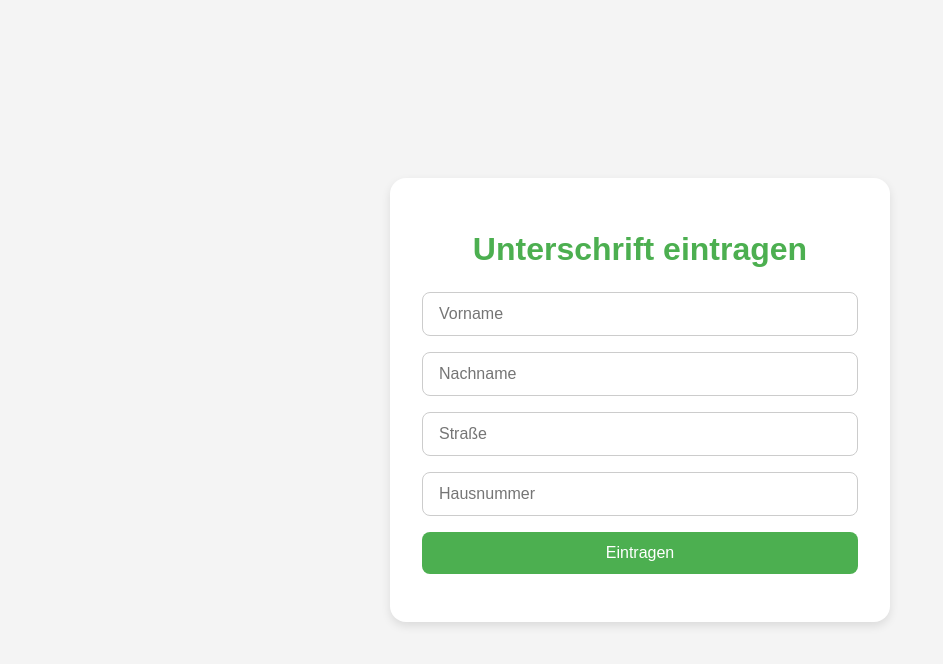
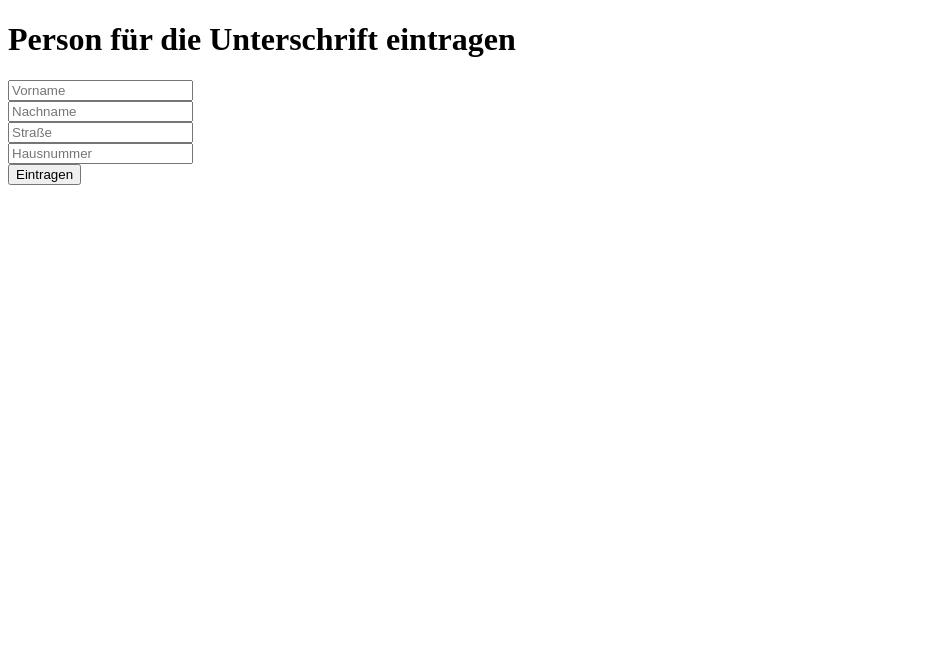
Before and after one commit to erfolgshaus/tierschutz-oberhausen, a website: page public/formular.html in a window 1280 px wide. Shown: the whole page, without its empty margins (0-943 px from the left). Drawn offline with Linux system fonts and the light colour scheme.

Commit message:
Add files via upload

```diff
--- a/public/formular.html
+++ b/public/formular.html
@@ -1,113 +1,31 @@
 <!DOCTYPE html>
-<html lang="de">
-<head>
-  <meta charset="UTF-8" />
-  <meta name="viewport" content="width=device-width, initial-scale=1.0" />
-  <title>Tierschutz Fraktion Oberhausen</title>
-  <style>
-    :root {
-      --green: #4CAF50;
-      --white: #ffffff;
-      --gray: #f4f4f4;
-      --black: #333333;
-    }
-
-    * {
-      box-sizing: border-box;
-    }
-
-    body {
-      margin: 0;
-      font-family: Arial, sans-serif;
-      background-color: var(--gray);
-      display: flex;
-      justify-content: center;
-      align-items: center;
-      padding: 20px;
-      min-height: 100vh;
-    }
-
-    .container {
-      background-color: var(--white);
-      padding: 2rem;
-      border-radius: 1rem;
-      box-shadow: 0 4px 10px rgba(0, 0, 0, 0.1);
-      max-width: 500px;
-      width: 100%;
-    }
-
-    h1 {
-      text-align: center;
-      color: var(--green);
-      margin-bottom: 1.5rem;
-    }
-
-    form {
-      display: flex;
-      flex-direction: column;
-      gap: 1rem;
-    }
-
-    input {
-      padding: 0.75rem 1rem;
-      font-size: 1rem;
-      border: 1px solid #ccc;
-      border-radius: 0.5rem;
-    }
-
-    button {
-      padding: 0.75rem 1rem;
-      background-color: var(--green);
-      color: var(--white);
-      font-size: 1rem;
-      border: none;
-      border-radius: 0.5rem;
-      cursor: pointer;
-      transition: background-color 0.3s ease;
-    }
-
-    button:hover {
-      background-color: #43a047;
-    }
-
-    #meldung {
-      margin-top: 1rem;
-      font-weight: bold;
-      text-align: center;
-    }
-  </style>
-</head>
+<html>
+<head><meta charset="UTF-8"><title>Eintragen</title></head>
 <body>
-  <div class="container">
-    <h1>Unterschrift eintragen</h1>
+<h1>Person für die Unterschrift eintragen</h1>
 <form id="entryForm">
-      <input name="vorname" placeholder="Vorname" required />
-      <input name="nachname" placeholder="Nachname" required />
-      <input name="strasse" placeholder="Straße" required />
-      <input name="hausnummer" placeholder="Hausnummer" required />
+  <input name="vorname" placeholder="Vorname" required><br>
+  <input name="nachname" placeholder="Nachname" required><br>
+  <input name="strasse" placeholder="Straße" required><br>
+  <input name="hausnummer" placeholder="Hausnummer" required><br>
   <button type="submit">Eintragen</button>
 </form>
 <p id="meldung"></p>
-  </div>
 <script>
 const form = document.getElementById("entryForm");
 const meldung = document.getElementById("meldung");
-
 form.addEventListener("submit", async (e) => {
   e.preventDefault();
   const formData = new FormData(form);
   const data = Object.fromEntries(formData.entries());
-
   const res = await fetch("/eintragen", {
     method: "POST",
     headers: { "Content-Type": "application/json" },
     body: JSON.stringify(data),
   });
-
   const text = await res.text();
   meldung.innerText = text;
   meldung.style.color = res.ok ? "green" : "red";
-
   if (res.ok) form.reset();
 });
 </script>
```
Also changed, not shown: public/admin.html (+21 -53 lines). Lines whose indentation alone changed are shown as unchanged.
